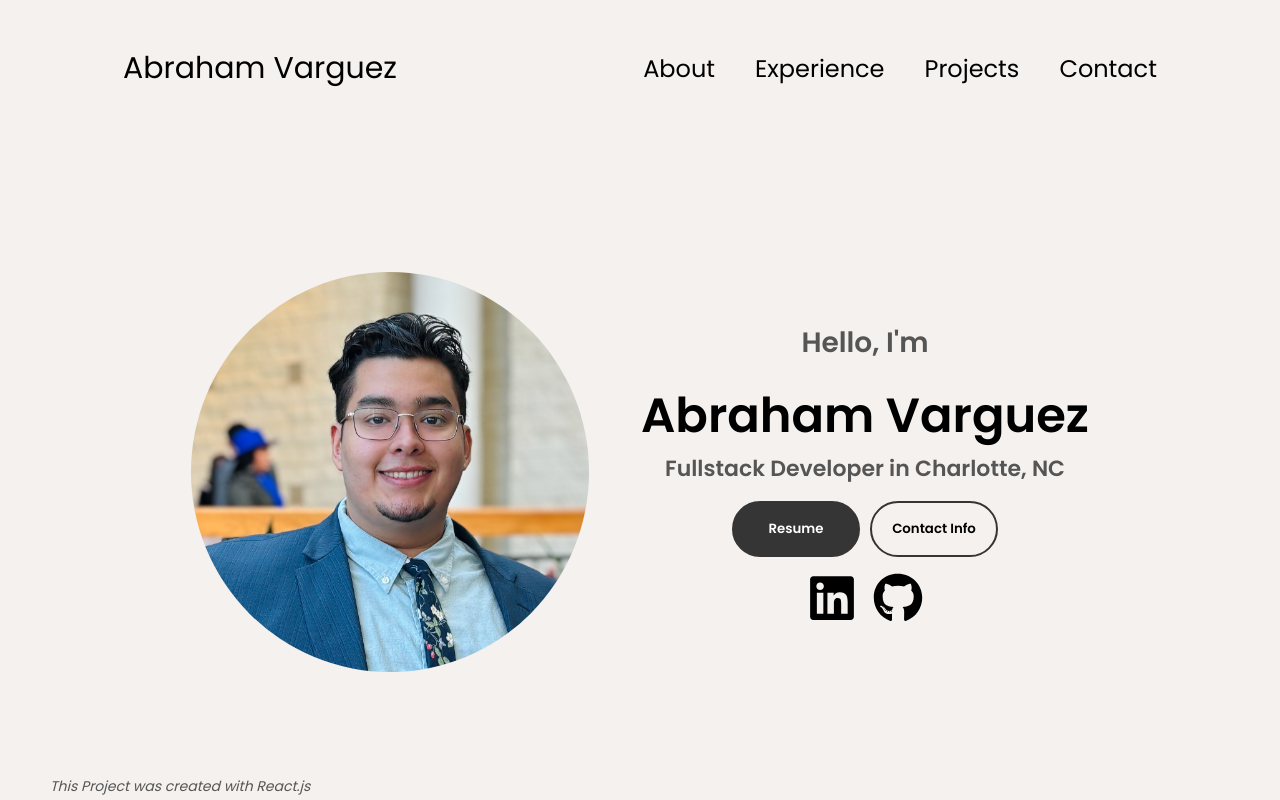
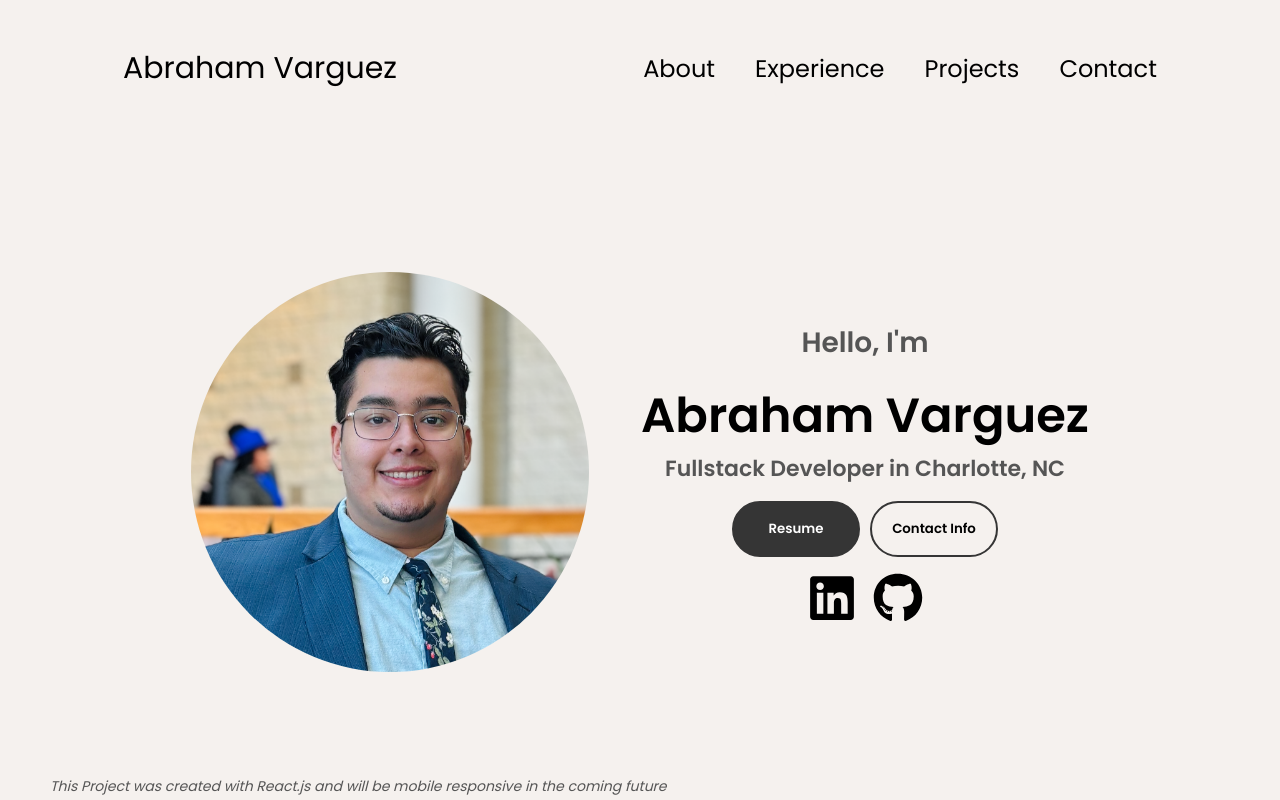
Before and after one commit to Abraham-Varguez/my-portfolio, a React (Create React App) app in the folder portfolio/: page / in a window 1280 px wide. Shown: the top 800 px of the page. Built offline with nearby package versions, Linux system fonts and the light colour scheme.

Commit message:
desktop app complete

```diff
--- a/portfolio/src/components/Profile.js
+++ b/portfolio/src/components/Profile.js
@@ -46,7 +46,10 @@ const Hero = () => {
           </div>
         </div>
       </section>
-      <p className="website-info">This Project was created with React.js</p>
+      <p className="website-info">
+        This Project was created with React.js and will be mobile responsive in
+        the coming future
+      </p>
     </>
   );
 };
```
